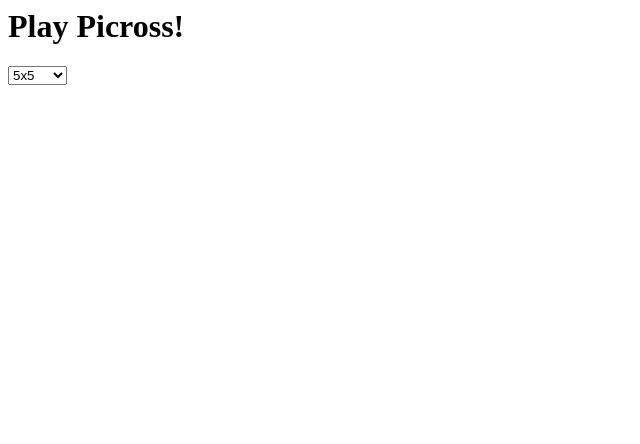
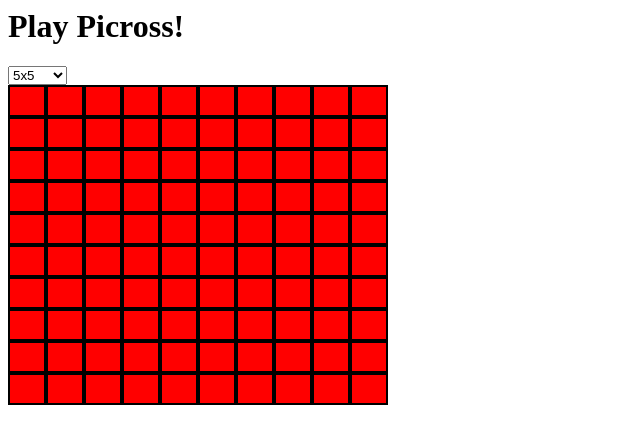
Before and after one commit to lisamol1269/picross-web, a plain HTML site: page public/index.html in a window 1280 px wide. Shown: the whole page, without its empty margins (0-640 px from the left). Drawn offline with nearby package versions, Linux system fonts and the light colour scheme.

Commit message:
css time

```diff
--- a/public/index.html
+++ b/public/index.html
@@ -3,8 +3,7 @@
         <title>Picross</title>
     </head>
     <link rel="stylesheet" href="styles.css">
-    <script src="https://cdnjs.cloudflare.com/ajax/libs/jquery/3.4.1/jquery.js"></script>
-    <script src="script.js"></script>
+    <script src="https://ajax.googleapis.com/ajax/libs/jquery/3.4.1/jquery.min.js"></script>    <script src="script.js"></script>
     <body>
         <header>
             <h1>Play Picross!</h1>
@@ -16,6 +15,8 @@
                 <option value="15x15">15x15</option>
             </select>
         </header>
-        <table class="grid-container"></table>
+        <table class="grid-container">
+            <tbody></tbody>
+        </table>
     </body>
 </html>
--- a/public/script.js
+++ b/public/script.js
@@ -1,25 +1,24 @@
 $(document).ready(() => {
-    fillGrid(4,4);
+    fillGrid(10,10);
 });
 
-function fillGrid(cols, rows) {
-    const grid = document.querySelector('table.grid-conatiner');
-    grid.innerHTML = '';
-    console.log(grid);
-    for (let i = 0; i < cols; i++) {
+function fillGrid(rows, cols) {
+    const grid = document.querySelector('table tbody');
+    for (let i = 0; i < rows; i++) {
         const r = document.createElement('tr');
         r.setAttribute('id', i);
-        for (let j = 0; j < rows; j++) {
+        for (let j = 0; j < cols; j++) {
             const td = document.createElement('td');
-            td.setAttribute('col', i.toString());
-            td.setAttribute('row', j.toString());
+            td.setAttribute('col', j.toString());
+            td.setAttribute('row', i.toString());
             td.setAttribute('class', 'grid-item');
             r.appendChild(td);
+            //console.log(td.outerHTML);
         }
-        grid.appendChild(r);
+        grid.innerHTML += r.outerHTML;
     }
 }
 
-function get2D(index) {
-
-}
+$('select').change(function() {
+    console.log('change');
+});
--- a/public/styles.css
+++ b/public/styles.css
@@ -5,3 +5,16 @@
 .grid-item:hover {
     background-color: aquamarine;
 }
+
+table {
+    border-spacing: 0px;
+
+}
+
+td {
+    width: 2em;
+    height: 2em;
+    margin:0;
+    background-color: red;
+    border: 2px solid black;
+}
--- a/src/index.js
+++ b/src/index.js
@@ -2,7 +2,7 @@ const express = require('express');
 const path = require('path');
 
 const app = express();
-const PORT = 1269;
+const PORT = 1020;
 
 app.listen(PORT, () => {
     console.log(`Listening: http://localhost:${PORT}`);
```
